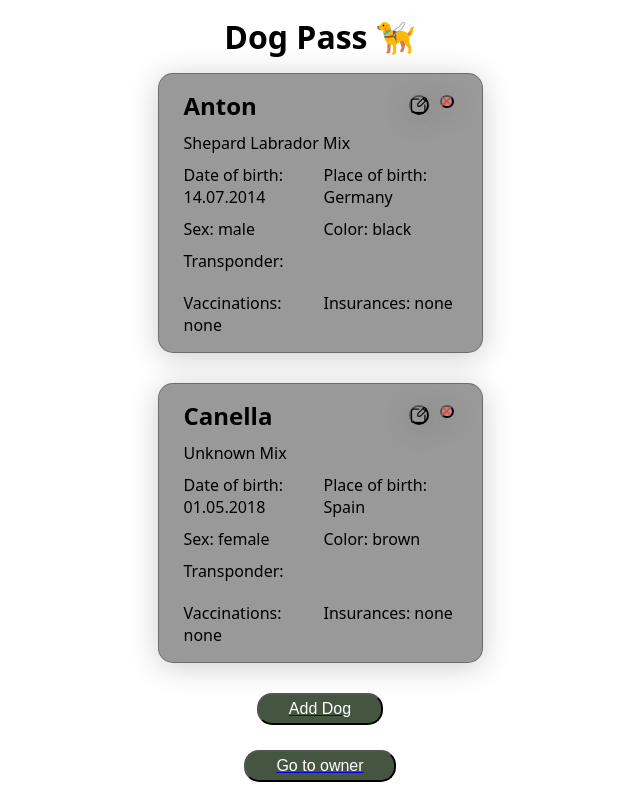
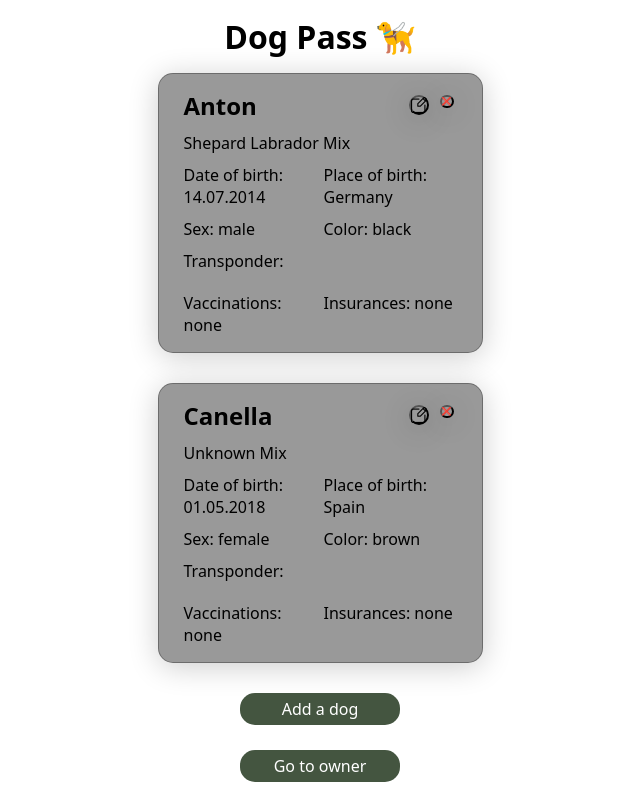
Before and after one commit to RonnySteady/dogpass, a Next.js app: page / in a window 1280 px wide. Shown: the whole page, without its empty margins (320-960 px from the left). Built offline with nearby package versions, Linux system fonts and the light colour scheme.

Commit message:
replaced the AddDogButton with StyledLink, for postal address i replaced the input field with a textarea

```diff
--- a/pages/index.js
+++ b/pages/index.js
@@ -3,6 +3,7 @@ import DogList from "../components/DogList";
 import AddDogButton from "../components/AddDogButton";
 import { useState } from "react";
 import Link from "next/link";
+import styled from "styled-components";
 import OwnerButton from "../components/OwnerButton";
 
 export default function Home({ dogs }) {
@@ -17,12 +18,27 @@ export default function Home({ dogs }) {
     <main>
       <Heading>Dog Pass 🦮 </Heading>
       <DogList dogs={dogList} onDeleteDog={handleDeleteDog} />
-      <Link href="/newdog">
-        <AddDogButton />
-      </Link>
-      <Link href="/owner">
+      <StyledLink href="/newdog">Add a dog</StyledLink>
+      <StyledLink href="/owner">Go to owner</StyledLink>
+
+      {/* <AddDogButton /> */}
+      {/* <Link href="/owner">
         <OwnerButton />
-      </Link>
+      </Link> */}
     </main>
   );
 }
+
+const StyledLink = styled(Link)`
+  display: flex;
+  justify-content: center;
+  width: 160px;
+  margin: auto;
+  margin-bottom: 25px;
+  background-color: #445540;
+  color: white;
+  padding: 5px;
+  font-size: 16px;
+  border-radius: 15px;
+  text-decoration: none;
+`;
```
Also changed, not shown: components/OwnerCard.js (+13 -4 lines).
